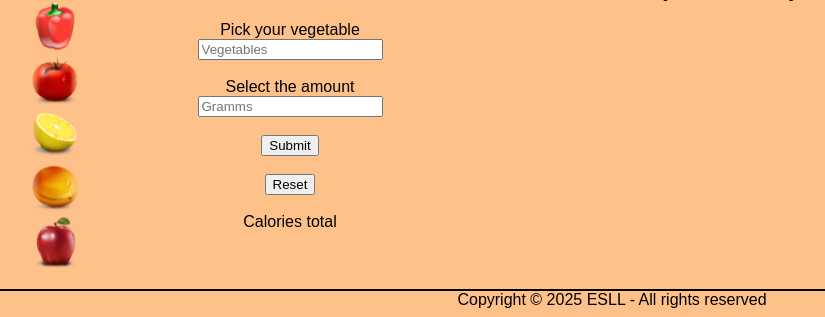
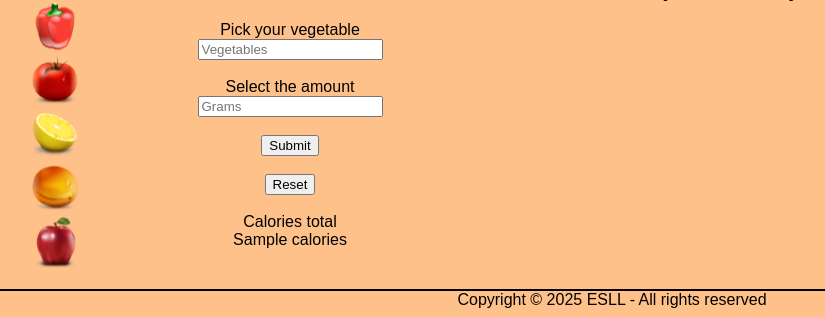
Before and after one commit to DimDeveloper18/Python-Assignment, a Flask app: template templates/vegetables.html in a window 1280 px wide. Shown: the part 518-835 px from the top of the page, without its empty margins (28-853 px from the left). Run offline with Flask 3, Linux system fonts and the light colour scheme; the template is opened without the code that fills it: most values are stand-ins (such as "Sample title", 1, 10 or a date in 2020).

Commit message:
Form method changed for 'Post', and output 'calories' added for the result expression.

```diff
--- a/templates/vegetables.html
+++ b/templates/vegetables.html
@@ -23,7 +23,7 @@
         <h2>A wide variety of vegetables and fruits, with great flavor.</h2>
         <p>
             <h3>What do you have today?</h3>
-            <form id="choose_form" method="get">
+            <form id="choose_form" method="POST">
                 <label for="piked-vegi">Pick your vegetable</label>
                 <input type="text" name="vegetable" id="vegetable" list="vegetables" placeholder="Vegetables">
                 <datalist id="vegetables">
@@ -45,7 +45,7 @@
                     <option value="" label=""></option>
                 </datalist>&nbsp;
                 <label for="gramms_select">Select the amount</label>
-                <input type="text" name="gramm" id="veg_gramm" list="gramms" placeholder="Gramms">
+                <input type="text" name="gramm" id="veg_gramm" list="gramms" placeholder="Grams">
                 <datalist id="gramms">
                     <option value="30" label="g"></option>
                     <option value="50" label="g"></option>
@@ -55,7 +55,7 @@
                 </datalist>&nbsp;
                 <input type="submit"/>&nbsp; <input type="reset"/>&nbsp;
                 <label for="veg_cal">Calories total</label>
-                <output id="calories" name="calories" for="vegetable gramm"></output>
+                <output id="calories" name="calories">{{ calories }}</output>
             </form>
         </p>
     </article>
```
